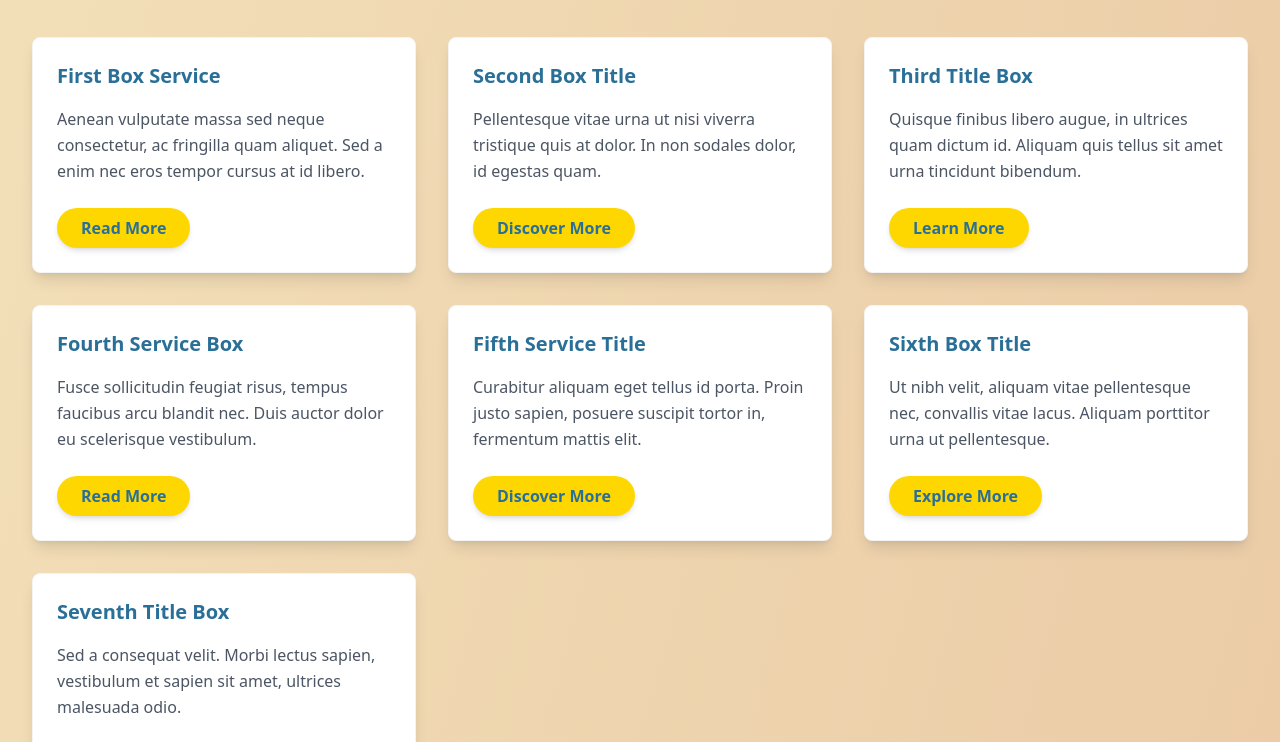
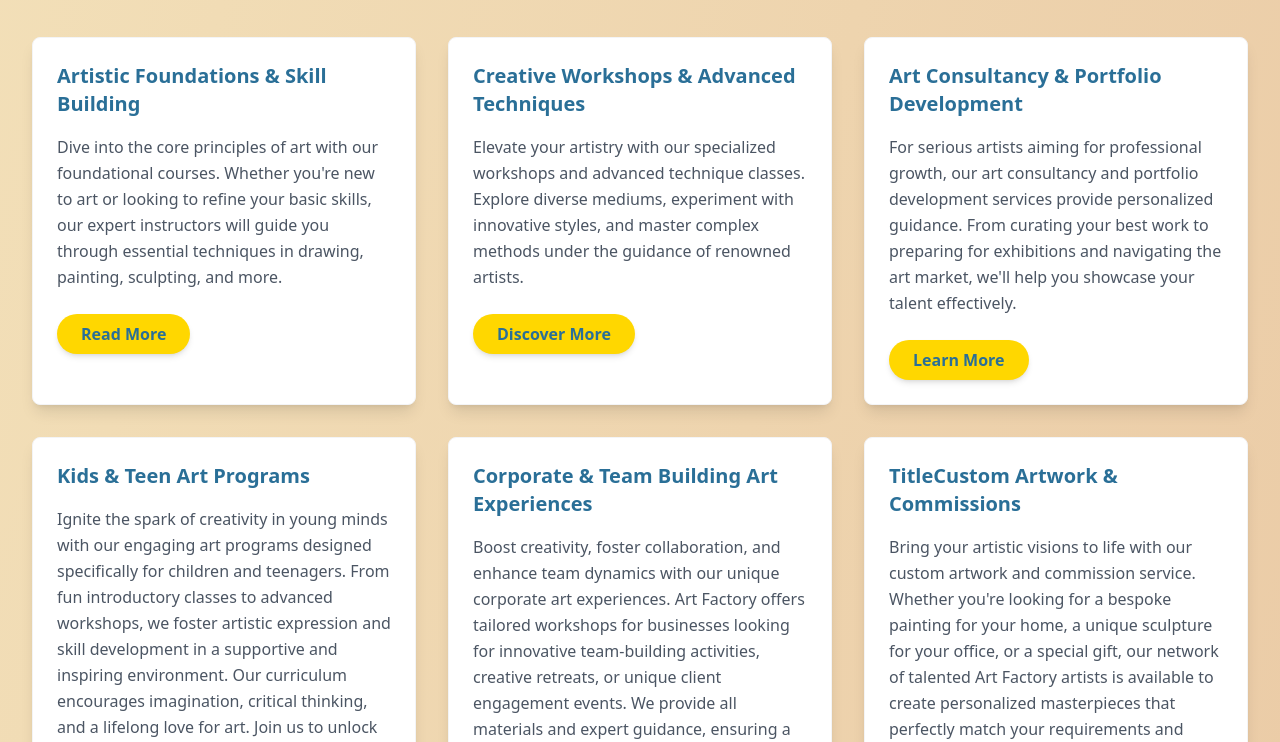
Before and after one commit to sampathmenuka/Art_Factory, a React (Vite) app in the folder project/: page / in a window 1280 px wide. Shown: the part 1580-2322 px from the top of the page. Built offline with nearby package versions, Linux system fonts and the light colour scheme.

Commit message:
feat: Update service descriptions in ServicesSection component for clarity and engagement

```diff
--- a/project/src/components/ServicesSection.tsx
+++ b/project/src/components/ServicesSection.tsx
@@ -3,40 +3,36 @@ import React from 'react';
 const ServicesSection: React.FC = () => {
   const services = [
     {
-      title: "First Box Service",
-      description: "Aenean vulputate massa sed neque consectetur, ac fringilla quam aliquet. Sed a enim nec eros tempor cursus at id libero.",
+      title: "Artistic Foundations & Skill Building",
+      description: "Dive into the core principles of art with our foundational courses. Whether you're new to art or looking to refine your basic skills, our expert instructors will guide you through essential techniques in drawing, painting, sculpting, and more.",
       buttonText: "Read More"
     },
     {
-      title: "Second Box Title",
-      description: "Pellentesque vitae urna ut nisi viverra tristique quis at dolor. In non sodales dolor, id egestas quam.",
+      title: "Creative Workshops & Advanced Techniques",
+      description: "Elevate your artistry with our specialized workshops and advanced technique classes. Explore diverse mediums, experiment with innovative styles, and master complex methods under the guidance of renowned artists.",
       buttonText: "Discover More"
     },
     {
-      title: "Third Title Box",
-      description: "Quisque finibus libero augue, in ultrices quam dictum id. Aliquam quis tellus sit amet urna tincidunt bibendum.",
+      title: "Art Consultancy & Portfolio Development",
+      description: "For serious artists aiming for professional growth, our art consultancy and portfolio development services provide personalized guidance. From curating your best work to preparing for exhibitions and navigating the art market, we'll help you showcase your talent effectively.",
       buttonText: "Learn More"
     },
     {
-      title: "Fourth Service Box",
-      description: "Fusce sollicitudin feugiat risus, tempus faucibus arcu blandit nec. Duis auctor dolor eu scelerisque vestibulum.",
+      title: "Kids & Teen Art Programs",
+      description: "Ignite the spark of creativity in young minds with our engaging art programs designed specifically for children and teenagers. From fun introductory classes to advanced workshops, we foster artistic expression and skill development in a supportive and inspiring environment. Our curriculum encourages imagination, critical thinking, and a lifelong love for art. Join us to unlock your child's artistic potential.",
       buttonText: "Read More"
     },
     {
-      title: "Fifth Service Title",
-      description: "Curabitur aliquam eget tellus id porta. Proin justo sapien, posuere suscipit tortor in, fermentum mattis elit.",
+      title: "Corporate & Team Building Art Experiences",
+      description: " Boost creativity, foster collaboration, and enhance team dynamics with our unique corporate art experiences. Art Factory offers tailored workshops for businesses looking for innovative team-building activities, creative retreats, or unique client engagement events. We provide all materials and expert guidance, ensuring a memorable and productive artistic journey for your team.",
       buttonText: "Discover More"
     },
     {
-      title: "Sixth Box Title",
-      description: "Ut nibh velit, aliquam vitae pellentesque nec, convallis vitae lacus. Aliquam porttitor urna ut pellentesque.",
+      title: "TitleCustom Artwork & Commissions",
+      description: " Bring your artistic visions to life with our custom artwork and commission service. Whether you're looking for a bespoke painting for your home, a unique sculpture for your office, or a special gift, our network of talented Art Factory artists is available to create personalized masterpieces that perfectly match your requirements and style. Consult with us to transform your ideas into reality.",
       buttonText: "Explore More"
     },
-    {
-      title: "Seventh Title Box",
-      description: "Sed a consequat velit. Morbi lectus sapien, vestibulum et sapien sit amet, ultrices malesuada odio.",
-      buttonText: "Read More"
-    }
+
   ];
 
   return (
```
